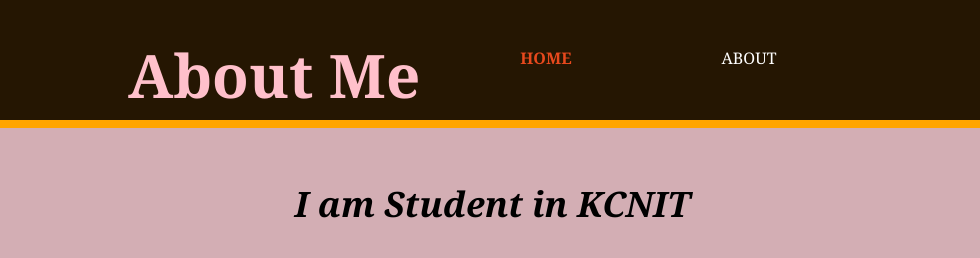
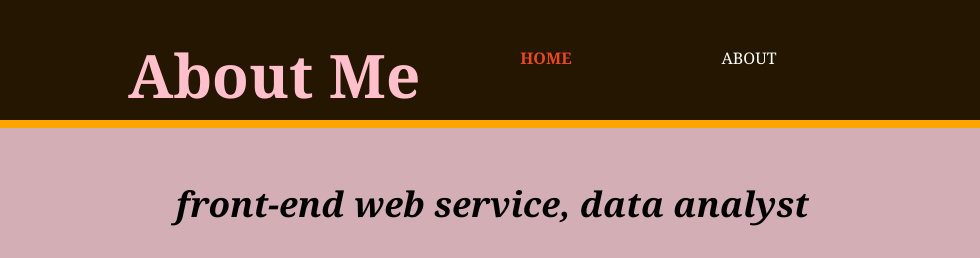
Before and after one commit to dheeeraj21/E-commerce, a plain HTML site: page Ecommerce-Website-main/about.html in a window 1280 px wide. Shown: the top 258 px of the page, 0-980 px from the left. Drawn offline with Linux system fonts and the light colour scheme; files that its build step writes are made by us from their sources.

Commit message:
Update about.html

```diff
--- a/Ecommerce-Website-main/about.html
+++ b/Ecommerce-Website-main/about.html
@@ -26,7 +26,7 @@
   </header>
     <section id="showcase">
       <div class="container">
-        <h1>I am Student in KCNIT</h1>
+        <h1> front-end web service, data analyst </h1>
         <p>My hobbies are as follows...
 
 Coding:Hello Every one,I really like coding or playing games, or I also like to go to a place in nature where you can feel your mind and learn about the things you want to do or hone your skills. If you find out how to make me cum or make me better. I would like to learn some more skills..</p>
```
